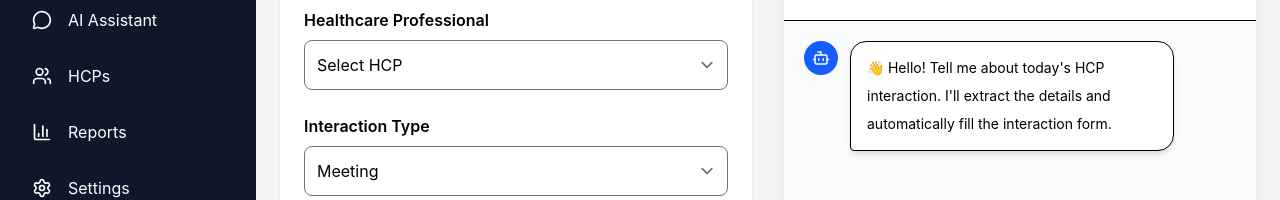
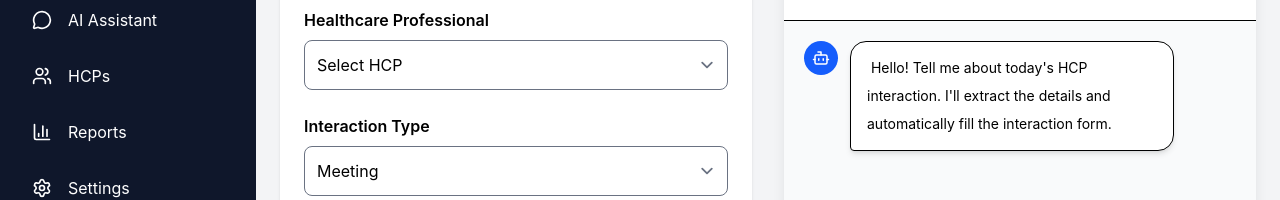
Before and after one commit to Ramakrishna-K/CRM_project_f, a React (Vite) app: page / in a window 1280 px wide. Shown: the part 196-396 px from the top of the page. Built offline with nearby package versions, Linux system fonts and the light colour scheme.

Commit message:
Update ChatWindow.jsx

```diff
--- a/src/components/chat/ChatWindow.jsx
+++ b/src/components/chat/ChatWindow.jsx
@@ -14,7 +14,7 @@ const ChatWindow = () => {
   const [messages, setMessages] = useState([
     {
       role: "assistant",
-      text: "👋 Hello! Tell me about today's HCP interaction. I'll extract the details and automatically fill the interaction form.",
+      text: " Hello! Tell me about today's HCP interaction. I'll extract the details and automatically fill the interaction form.",
     },
   ]);
 
```
